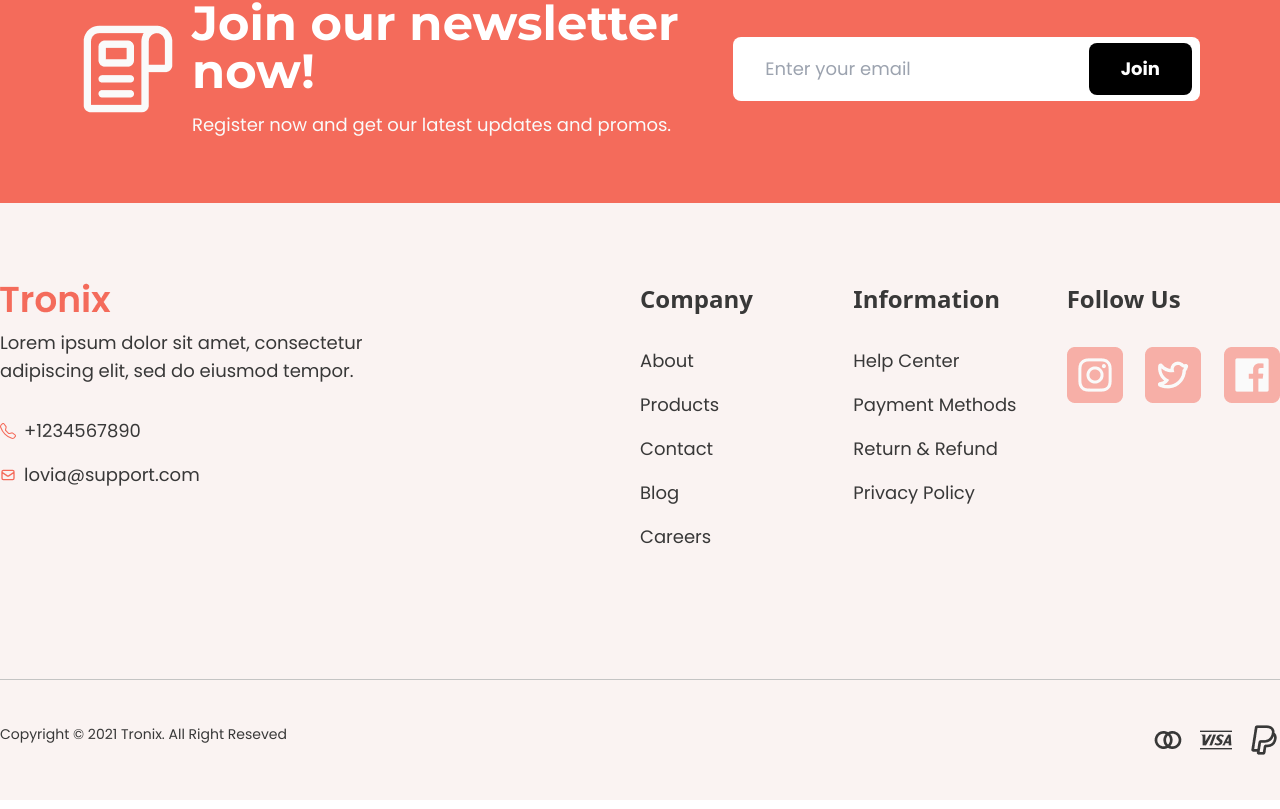
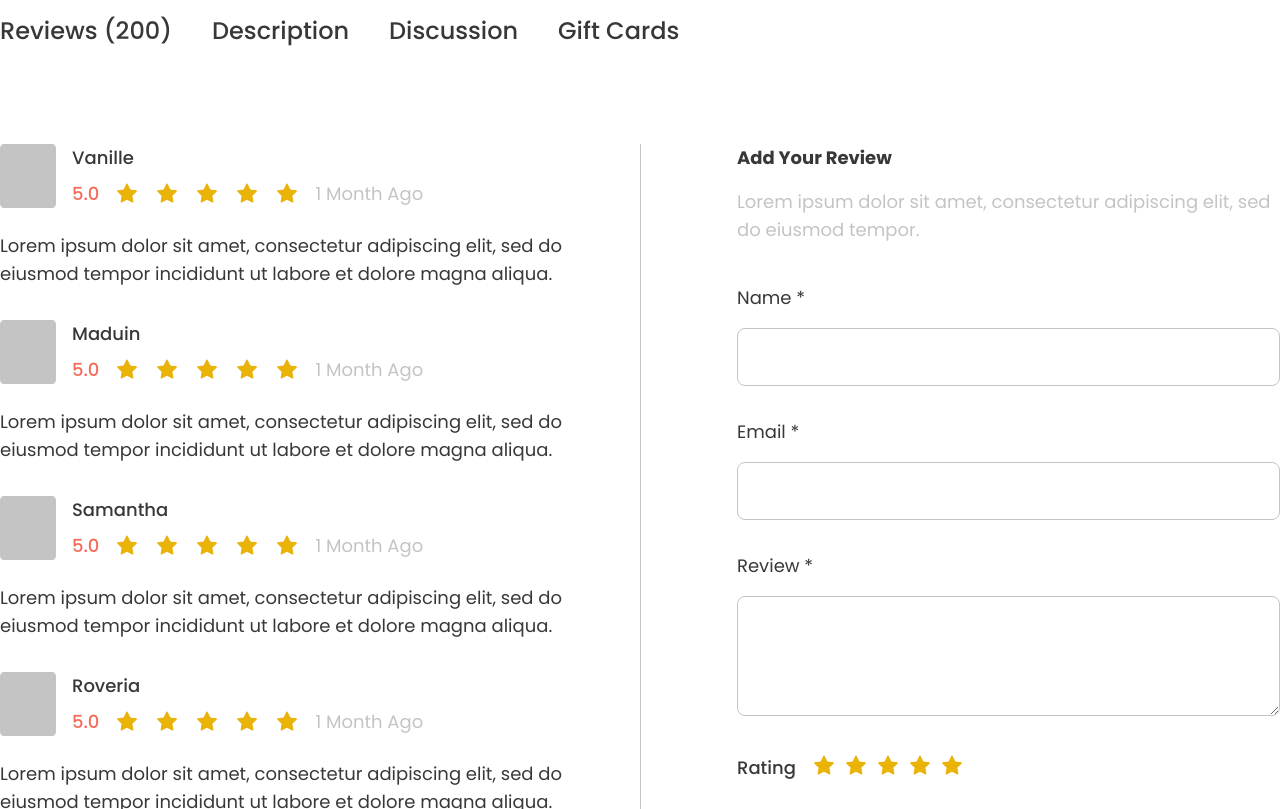
Before and after one commit to sajibkhandev/Tronix_Ecommerce_Frontend, a React (Vite) app: page /product in a window 1280 px wide. Shown: the part 1051-1860 px from the top of the page. Built offline with nearby package versions, Linux system fonts and the light colour scheme.

Commit message:
product page done

```diff
--- a/src/components/Button.jsx
+++ b/src/components/Button.jsx
@@ -1,8 +1,8 @@
 import React from 'react'
 
-const Button = ({className,text}) => {
+const Button = ({className,text,type}) => {
   return (
-    <button className={`text-white text-lg font-pop font-normal bg-third py-3 px-8 rounded-lg hover:bg-transparent border border-solid border-third hover:text-third duration-500 ${className}`}>{text}</button>
+    <button type={type} className={`text-white text-lg font-pop font-normal bg-third py-3 px-8 rounded-lg hover:bg-transparent border border-solid border-third hover:text-third duration-500 ${className}`}>{text}</button>
   )
 }
 
--- /dev/null
+++ b/src/components/Review.jsx
@@ -0,0 +1,31 @@
+import React from 'react'
+import Image from './Image'
+import Flex from './Flex'
+import reviewImage from '../assets/reviewImage.png'
+import {AiFillStar} from 'react-icons/ai'
+
+const Review = ({user}) => {
+  return (
+    <div className='mb-8' >
+        <Flex className='gap-x-4 pb-6'>
+            <Image src={reviewImage}/>
+            <div>
+                <h5 className='text-lg text-secondary font-pop font-medium pb-2'>{user}</h5>
+                <div className='flex gap-x-4 items-center'>
+                    <p className='text-lg text-third font-pop font-medium'>5.0</p>
+                    <AiFillStar className='text-2xl text-yellow-500'/>
+                    <AiFillStar className='text-2xl text-yellow-500'/>
+                    <AiFillStar className='text-2xl text-yellow-500'/>
+                    <AiFillStar className='text-2xl text-yellow-500'/>
+                    <AiFillStar className='text-2xl text-yellow-500'/>
+                    <p className='text-lg text-primary font-pop font-normal'>1 Month Ago</p>
+                </div>
+            </div>
+        </Flex>
+        <p className='text-lg text-secondary font-pop font-normal'>Lorem ipsum dolor sit amet, consectetur adipiscing elit, sed do eiusmod tempor incididunt ut labore et dolore magna aliqua. </p>
+
+    </div>
+  )
+}
+
+export default Review
--- a/src/pages/ProductDetails.jsx
+++ b/src/pages/ProductDetails.jsx
@@ -14,9 +14,14 @@ import productIcon3 from '../assets/productIcon3.png'
 
 import {AiFillStar} from 'react-icons/ai'
 import {BsFillHeartFill} from 'react-icons/bs'
+import Review from '../components/Review'
 
 const ProductDetails = () => {
+    let handleSubmit=()=>{
+
+    }
   return (
+    <>
     <Section className='pt-24'>
         <Container>
             <Flex >
@@ -92,6 +97,62 @@ const ProductDetails = () => {
             </Flex>
         </Container>
     </Section>
+
+    {/* Review Part Start */}
+    <Section className='pb-40'>
+        <Container>
+            <ul className='flex gap-x-10 text-secondary text-2xl font-pop font-medium py-20'>
+                <li className='hover:text-third hover:border-third border-white border-b border-solid pb-4 cursor-pointer list-none'>Reviews (200)</li>
+                <li className='hover:text-third hover:border-third border-white border-b border-solid pb-4 cursor-pointer list-none'>Description</li>
+                <li className='hover:text-third hover:border-third border-white border-b border-solid pb-4 cursor-pointer list-none'>Discussion</li>
+                <li className='hover:text-third hover:border-third border-white border-b border-solid pb-4 cursor-pointer list-none'>Gift Cards</li>
+            </ul>
+            <Flex>
+            <div className='w-1/2 '>
+                <Review user="Vanille"/>
+                <Review user="Maduin"/>
+                <Review user="Samantha"/>
+                <Review user="Roveria"/>
+            </div>
+            <div className='w-1/2 '>
+                <div className='pl-24 border-l border-solid border-primary'>
+                    <h1 className='text-secondary text-lg font-pop font-bold pb-4'>Add Your Review</h1>
+                    <p className='text-primary text-lg font-pop font-normal pb-10'>Lorem ipsum dolor sit amet, consectetur adipiscing elit, sed do eiusmod tempor. </p>
+                  <form action="" onSubmit={handleSubmit}>
+                  <div>
+                        <label className='text-secondary text-lg font-pop font-normal' htmlFor="name">Name *</label>
+                        <input className='w-full py-4 px-4 border border-solid border-primary rounded-lg mt-4 mb-8' type="text" id="name"/>
+                    </div>
+                    <div>
+                        <label className='text-secondary text-lg font-pop font-normal' htmlFor="email">Email *</label>
+                        <input className='w-full py-4 px-4 border border-solid border-primary rounded-lg mt-4 mb-8' type="text" id="email"/>
+                    </div>
+                    <div>
+                        <label className='text-secondary text-lg font-pop font-normal' htmlFor="review">Review *</label>
+                        <textarea className='w-full h-[120px] py-4 px-4 border border-solid border-primary rounded-lg mt-4 mb-8' type="text" id="review"/>
+                    </div>
+                    <Flex className='gap-x-4'>
+                    <h5 className='text-secondary text-lg font-pop font-medium pb-14'>Rating</h5>
+                    <Flex className='gap-x-2'>
+                    <AiFillStar className='text-2xl text-yellow-500'/>
+                    <AiFillStar className='text-2xl text-yellow-500'/>
+                    <AiFillStar className='text-2xl text-yellow-500'/>
+                    <AiFillStar className='text-2xl text-yellow-500'/>
+                    <AiFillStar className='text-2xl text-yellow-500'/>
+
+                    </Flex>
+                    </Flex>
+                    <Button type="Submit" text="Submit"/>
+                  </form>
+                </div>
+            </div>
+            </Flex>
+        </Container>
+    </Section>
+    {/* Review Part end */}
+
+    </>
+
   )
 }
 
```
Also changed, not shown: src/assets/reviewImage.png (added).
